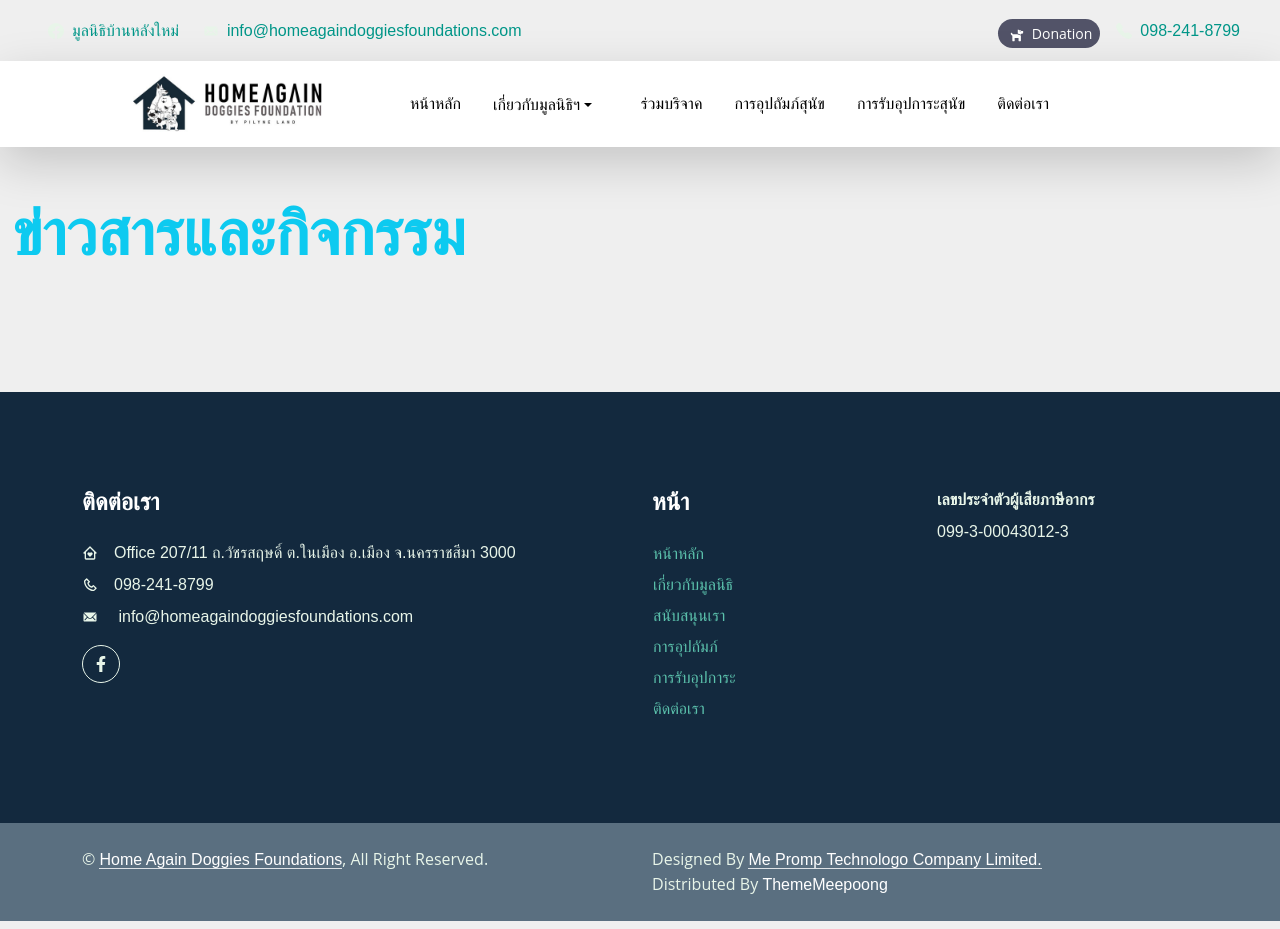
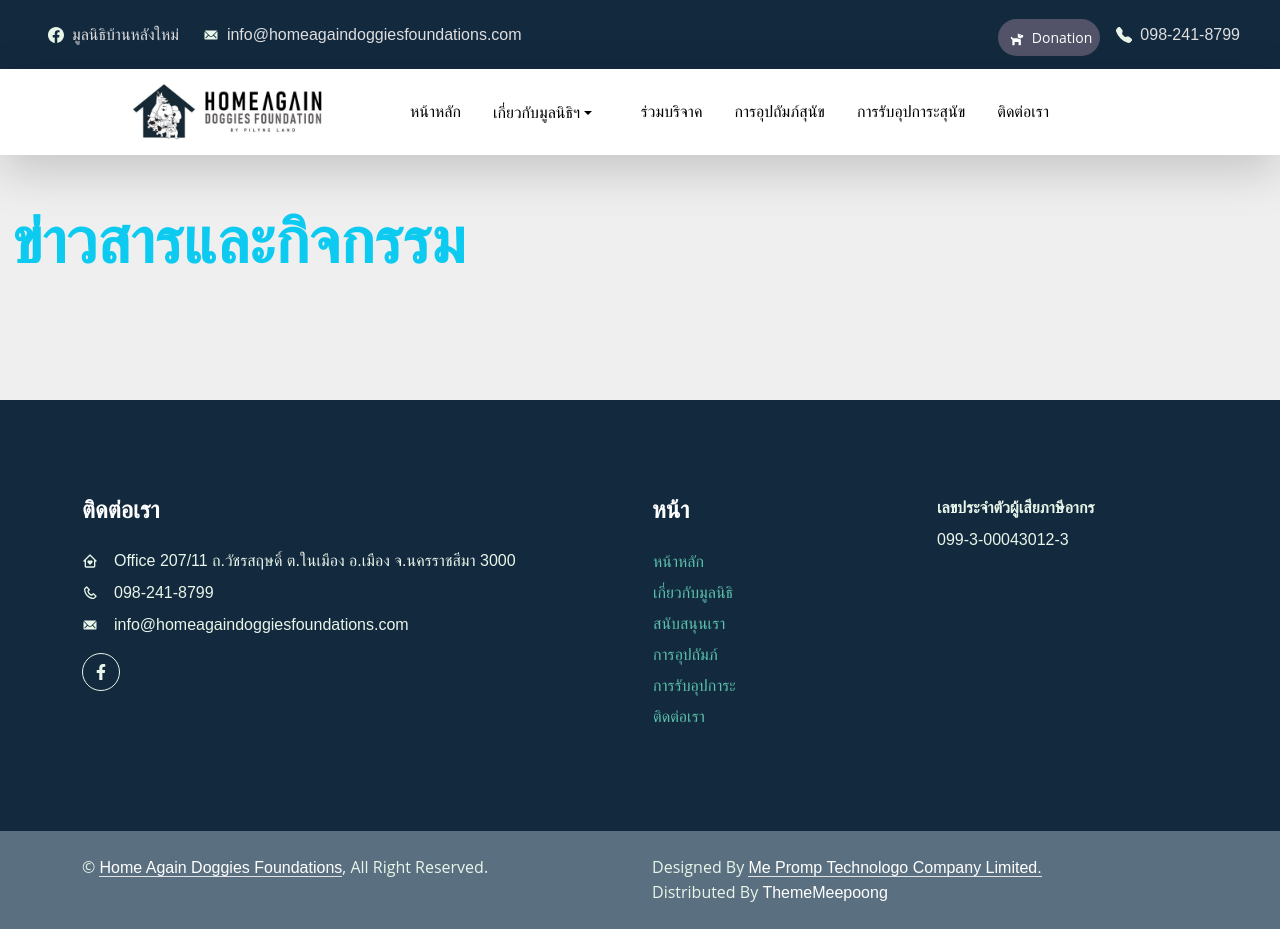
Before and after one commit to MEE-POONG/Homeagain, a Next.js app: page /news in a window 1280 px wide. Built offline with nearby package versions, Linux system fonts and the light colour scheme; a web font is replaced by a local one.

Commit message:
foot, modals

```diff
--- a/components/Footer.tsx
+++ b/components/Footer.tsx
@@ -10,11 +10,14 @@ const Footer: React.FC = () => {
             <div className="container-fluid text-light footer mt-5 py-5 wow fadeIn" data-wow-delay="0.1s">
                 <div className="container py-5">
                     <div className="row ">
-                        <div className="col-lg-6 col-md-6">
-                            <h4 className="text-white mb-4">ติดต่อเรา</h4>
+                        <div className="col-md-6 text-break" >
+                            <h4 className="text-white mb-4 ">ติดต่อเรา</h4>
                             <p className="mb-2"><i className="me-3"><BiHomeHeart /></i>Office 207/11 ถ.วัชรสฤษดิ์ ต.ในเมือง อ.เมือง จ.นครราชสีมา 3000</p>
                             <p className="mb-2"><i className="me-3"><BiPhone /></i>098-241-8799</p>
-                            <p className="mb-2" ><i className="me-3"><IoIosMail /></i><span style={{ wordWrap: "break-word" }}> info@homeagaindoggiesfoundations.com</span></p>
+                            <p className="mb-2 ">
+                                <i><IoIosMail className="me-3 d-inline" /></i>
+                                <span className="d-inline">info@homeagaindoggiesfoundations.com</span>
+                            </p>
                             <div className="d-flex pt-2">
                                 <a className="btn btn-square btn-outline-light rounded-circle me-2" href="https://www.facebook.com/profile.php?id=100057487088021"><i><FaFacebookF /></i></a>
                                 {/* <a className="btn btn-square btn-outline-light rounded-circle me-2" href=""><i></i></a> */}
@@ -22,7 +25,7 @@ const Footer: React.FC = () => {
                                 {/* <a className="btn btn-square btn-outline-light rounded-circle me-2" href=""><i></i></a> */}
                             </div>
                         </div>
-                        <div className="col-lg-3 col-md-6">
+                        <div className="col-3">
                             <h4 className="text-white mb-4">หน้า</h4>
                             <a className="btn btn-link" href="">หน้าหลัก</a>
                             <a className="btn btn-link" href="">เกี่ยวกับมูลนิธิ</a>
@@ -32,7 +35,7 @@ const Footer: React.FC = () => {
                             <a className="btn btn-link" href="">ติดต่อเรา</a>
                         </div>
 
-                        <div className="col-lg-3 col-md-6">
+                        <div className="col-md-3">
                             {/* <h4 className="text-white mb-4">ช่องทางบริจาค</h4> */}
                             <p className="mb-2"> <strong>เลขประจำตัวผู้เสียภาษีอากร</strong> </p>
                             <p>099-3-00043012-3</p>
--- a/components/SiteHeader.tsx
+++ b/components/SiteHeader.tsx
@@ -13,7 +13,7 @@ export default function SiteHeader() {
 
     return (
 
-        <div className="site-headr container-fluid text-light px-0 py-2">
+        <div className="site-header container-fluid text-light px-0 py-2">
             <div className="row gx-0 d-none d-lg-flex">
                 <div className="col-lg-7 px-5 text-start">
                     <div className="h-100 d-inline-flex align-items-center me-4">
--- a/components/modals.tsx
+++ b/components/modals.tsx
@@ -15,7 +15,7 @@ const DonationModal: React.FC = () => {
             <button
                 onClick={handleShow}
                 type="button"
-                className="btn btn-secondary my-2 btn-sm border-0 rounded-pill text-white"
+                className="btn btn-secondary my-2 btn-sm border-0 rounded-pill text-white p-2"
                 data-toggle="modal" data-target="#exampleModalCenter"
             >
                 <FaDog className="mx-1" /> Donation
@@ -31,14 +31,18 @@ const DonationModal: React.FC = () => {
                     <p className=' mb-0'>Home Again Doggies Foundation</p>
                     <p className=' mb-0'><strong>หมายเลขบัญชี : 679-3-47783-8</strong> </p>
                     <p>SWIFTCOED : KRTHTHBK</p>
+                    {/* <div className="mb-3">
+                        <label  className="form-label"><i>*โปรดแนบหนักฐานการโอนเงิน</i> </label>
+                        <input className="form-control form-control-sm" id="formFileSm" type="file" />
+                    </div> */}
                 </Modal.Body>
                 <Modal.Footer>
                     <Button variant="danger" onClick={handleClose}>
                         Close
                     </Button>
-                    <Button variant="primary" onClick={handleClose}>
+                    {/* <Button variant="primary" onClick={handleClose}>
                         Submit
-                    </Button>
+                    </Button> */}
                 </Modal.Footer>
             </Modal>
         </>
--- a/src/pages/contact.tsx
+++ b/src/pages/contact.tsx
@@ -38,7 +38,7 @@ export default function ContactPage() {
                                             </a>
                                         </p>
 
-                                        <p className="d-flex mb-2">
+                                        <p className="d-flex mb-2 text-break">
                                             <i className=" me-2"><IoMdMail /></i>
                                             <a href="mailto:PCW@homeagaindoggiesfoundation.com">
                                                 PCW@homeagaindoggiesfoundation.com
```
